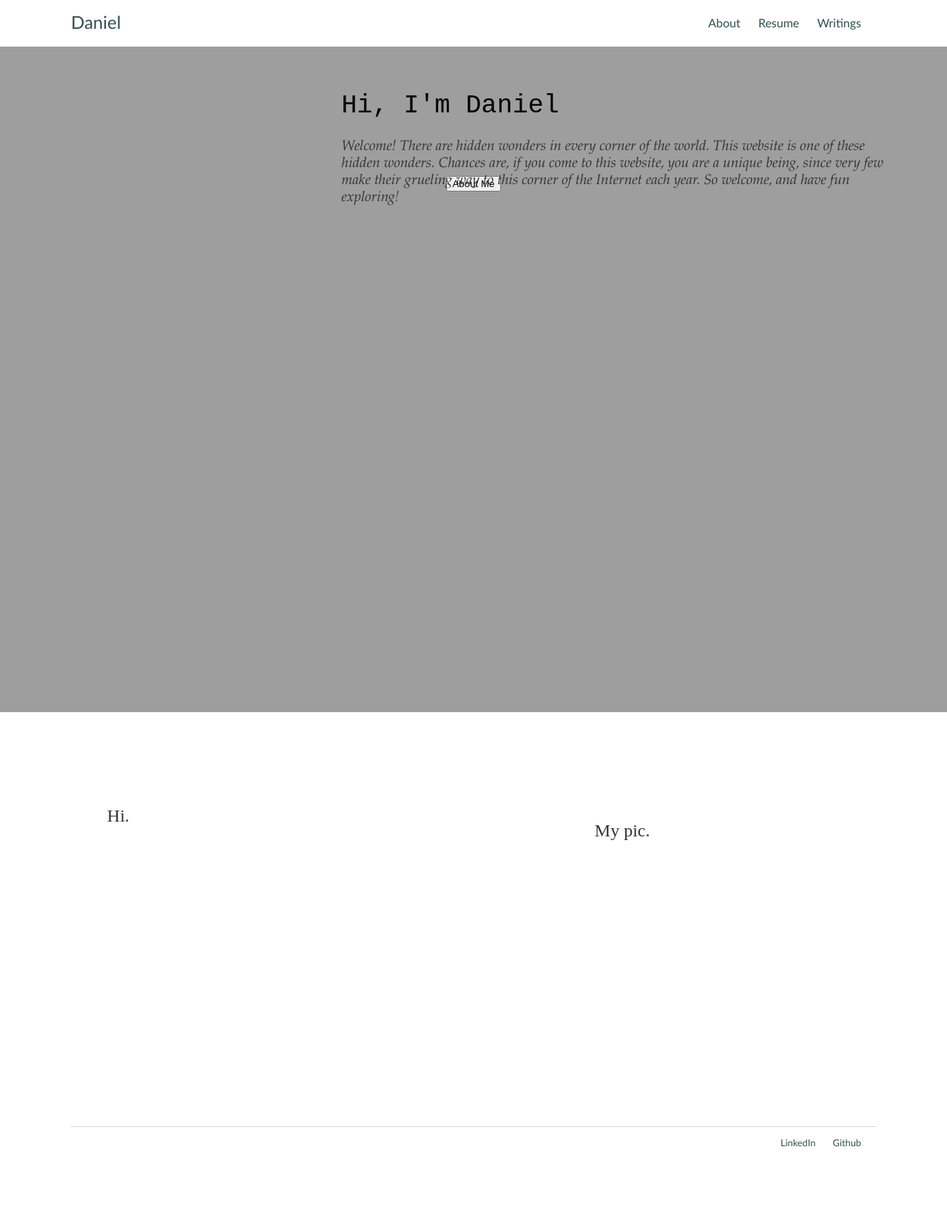
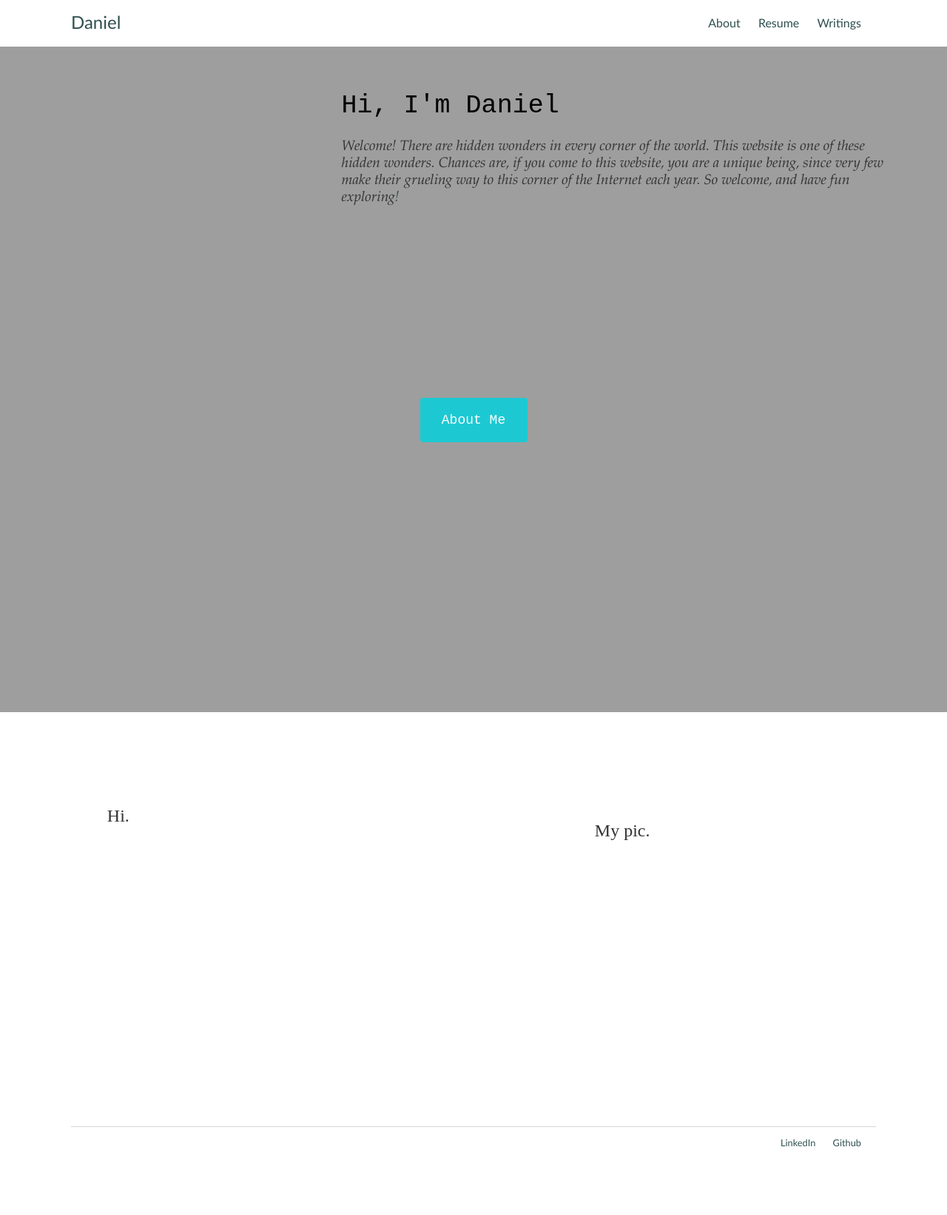
Before and after one commit to Calculasians/calculasians.github.io, a Jekyll site: the page built from index.html, in a window 1280 px wide. Shown: the whole page at 74% size. Built offline with Jekyll 4.4.1, drawn with Linux system fonts in a browser that asks for light colours.

Commit message:
Update index.html

```diff
--- a/index.html
+++ b/index.html
@@ -12,7 +12,7 @@ title: A Website in the Making
 			So welcome, and have fun exploring<a href="/hiddencorner-56">!</a></p>
 	</div>
 	<div class="wrap-button">
-		<button type="button" onclick="window.location.href='#about-page'"><span>About Me</span></button>
+		<button type="button" class="main-button" onclick="window.location.href='#about-page'"><span>About Me</span></button>
 	</div>
 </div>
 
```
